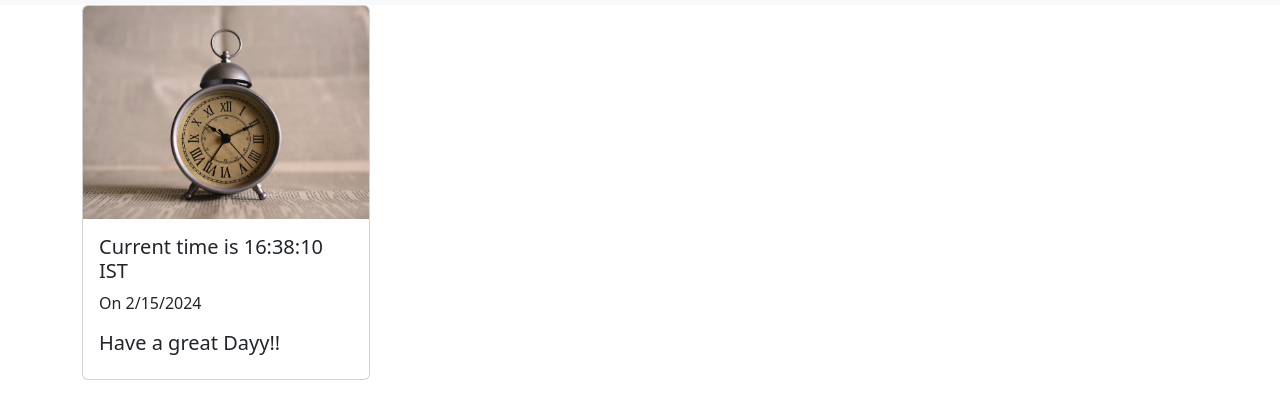
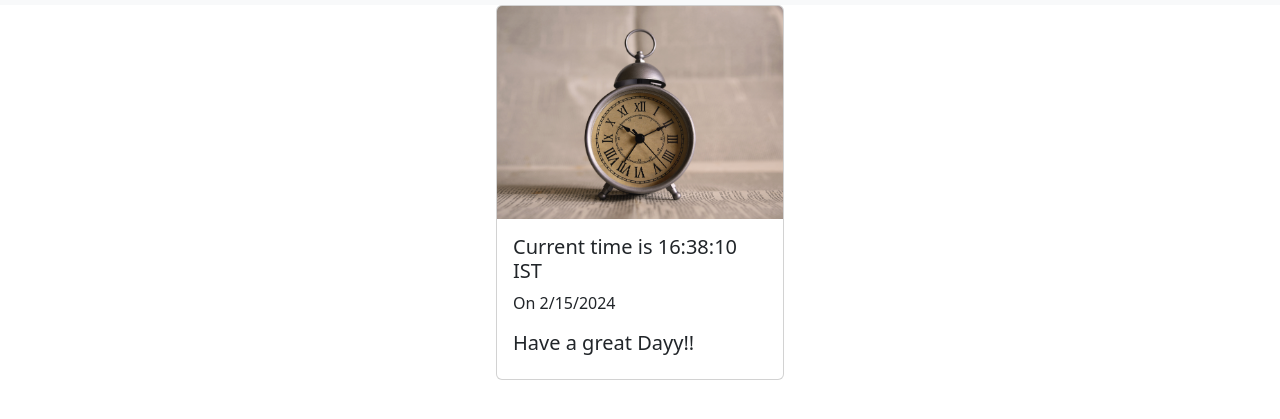
Before and after one commit to Akshitha1309/Basic-clock, a plain HTML site: page index.html in a window 1280 px wide. Shown: the part 51-470 px from the top of the page. Drawn offline with nearby package versions, Linux system fonts and the light colour scheme.

Commit message:
Justified content centre

```diff
--- a/index.html
+++ b/index.html
@@ -49,8 +49,8 @@
       </div>
     </div>
   </nav>
-  <div class="container">
-    <div class="card d-flex justify-content-center" style="width: 18rem;">
+  <div class="container d-flex justify-content-center">
+    <div class="card " style="width: 18rem;">
       <img src="clock icon.jpg" class="card-img-top" alt="...">
       <div class="card-body">
         <h5 class="card-title">Current time is <span id="time"></span></h5>
```
